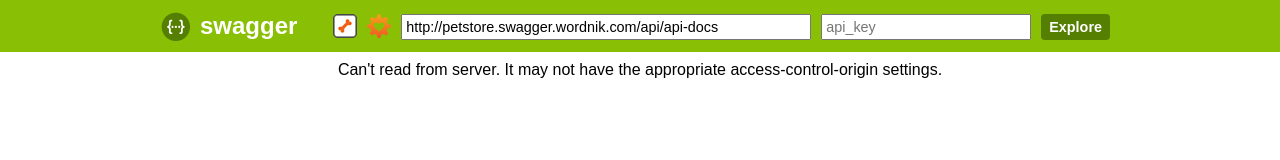
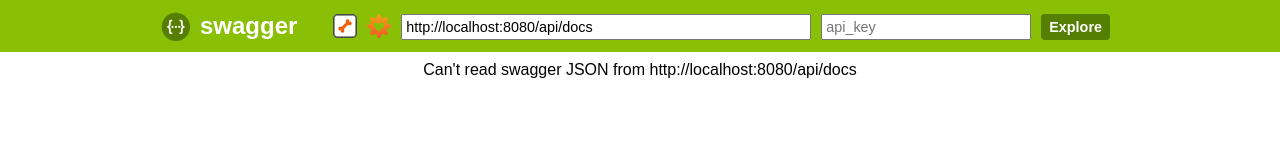
Before and after one commit to metosin/compojure-api, a plain HTML site: page resources/public/index.html in a window 1280 px wide. Drawn offline with Linux system fonts and the light colour scheme; no server answers; a web font is replaced by a local one.

Commit message:
clean up swagger-index

```diff
--- a/resources/public/index.html
+++ b/resources/public/index.html
@@ -19,35 +19,11 @@
   <script type="text/javascript">
     $(function () {
       window.swaggerUi = new SwaggerUi({
-      url: "http://petstore.swagger.wordnik.com/api/api-docs",
+        url: "http://localhost:8080/api/docs",
         dom_id: "swagger-ui-container",
-      supportedSubmitMethods: ['get', 'post', 'put', 'delete'],
-      onComplete: function(swaggerApi, swaggerUi){
-        if(console) {
-          console.log("Loaded SwaggerUI")
-        }
-        $('pre code').each(function(i, e) {hljs.highlightBlock(e)});
-      },
-      onFailure: function(data) {
-        if(console) {
-          console.log("Unable to Load SwaggerUI");
-          console.log(data);
-        }
-      },
-      docExpansion: "none"
       });
-
-    $('#input_apiKey').change(function() {
-      var key = $('#input_apiKey')[0].value;
-      console.log("key: " + key);
-      if(key && key.trim() != "") {
-        console.log("added key " + key);
-        window.authorizations.add("key", new ApiKeyAuthorization("api_key", key, "query"));
-      }
-    })
       window.swaggerUi.load();
     });
-
   </script>
 </head>
 
@@ -55,7 +31,6 @@
   <div id='header'>
     <div class="swagger-ui-wrap">
       <a id="logo" href="http://swagger.wordnik.com">swagger</a>
-
       <form id='api_selector'>
         <div class='input icon-btn'>
           <img id="show-pet-store-icon" src="images/pet_store_api.png" title="Show Swagger Petstore Example Apis">
@@ -69,15 +44,9 @@
       </form>
     </div>
   </div>
-
   <div id="message-bar" class="swagger-ui-wrap">
     &nbsp;
   </div>
-
-<div id="swagger-ui-container" class="swagger-ui-wrap">
-
-</div>
-
+  <div id="swagger-ui-container" class="swagger-ui-wrap"></div>
 </body>
-
 </html>
```
Lines whose indentation alone changed are shown as unchanged.
